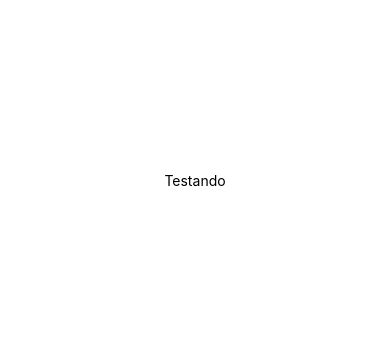
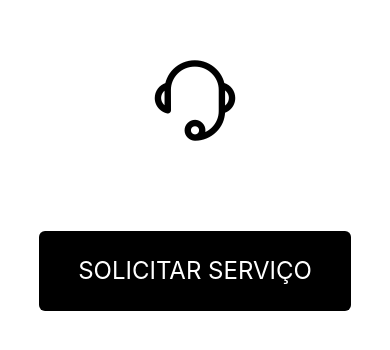
Before and after one commit to Simeone08/-APP-sosServ, a React Native app: screen / in a window 390 px wide. Shown: the part 242-592 px from the top of the page. Built offline with nearby package versions, Linux system fonts and the light colour scheme.

Commit message:
feat: building initial screen :construction:

```diff
--- a/src/screens/called/called.tsx
+++ b/src/screens/called/called.tsx
@@ -1,11 +1,26 @@
 import React from 'react';
-import { View, Text } from 'react-native';
+import { View, Text, Image, TouchableOpacity } from 'react-native';
 import { styles } from './calledStyles';
+import { AntDesign } from '@expo/vector-icons';
 
 export function Called() {
   return (
     <View style={styles.container}>
-        <Text>Testando</Text>
+      <View style={styles.ImageContainer}>
+        <AntDesign
+          name='customerservice'
+          size={92}
+        />
+
+
+      </View>
+
+      <TouchableOpacity
+        style={styles.button}
+      >
+        <Text style={styles.text}>SOLICITAR SERVIÇO</Text>
+      </TouchableOpacity>
+
     </View>
   );
 }
--- a/src/screens/called/calledStyles.tsx
+++ b/src/screens/called/calledStyles.tsx
@@ -3,8 +3,31 @@ import { StyleSheet } from 'react-native';
 export const styles = StyleSheet.create({
   container: {
     flex: 1,
-    backgroundColor: '#fff',
     alignItems: 'center',
     justifyContent: 'center',
-  }
+  },
+  ImageContainer: {
+    justifyContent: 'center',
+    alignItems: 'center',
+  },
+  button: {
+    width: '80%',
+    height: 80,
+    marginTop: 80,
+    borderRadius: 6,
+
+    justifyContent: 'center',
+    alignItems: 'center',
+
+    backgroundColor: '#000',
+  },
+  image: {
+    height: 50,
+    width: 100,
+    borderColor: '#000',
+  },
+  text: {
+    color: '#fff',
+    fontSize: 24,
+  },
 });
```
